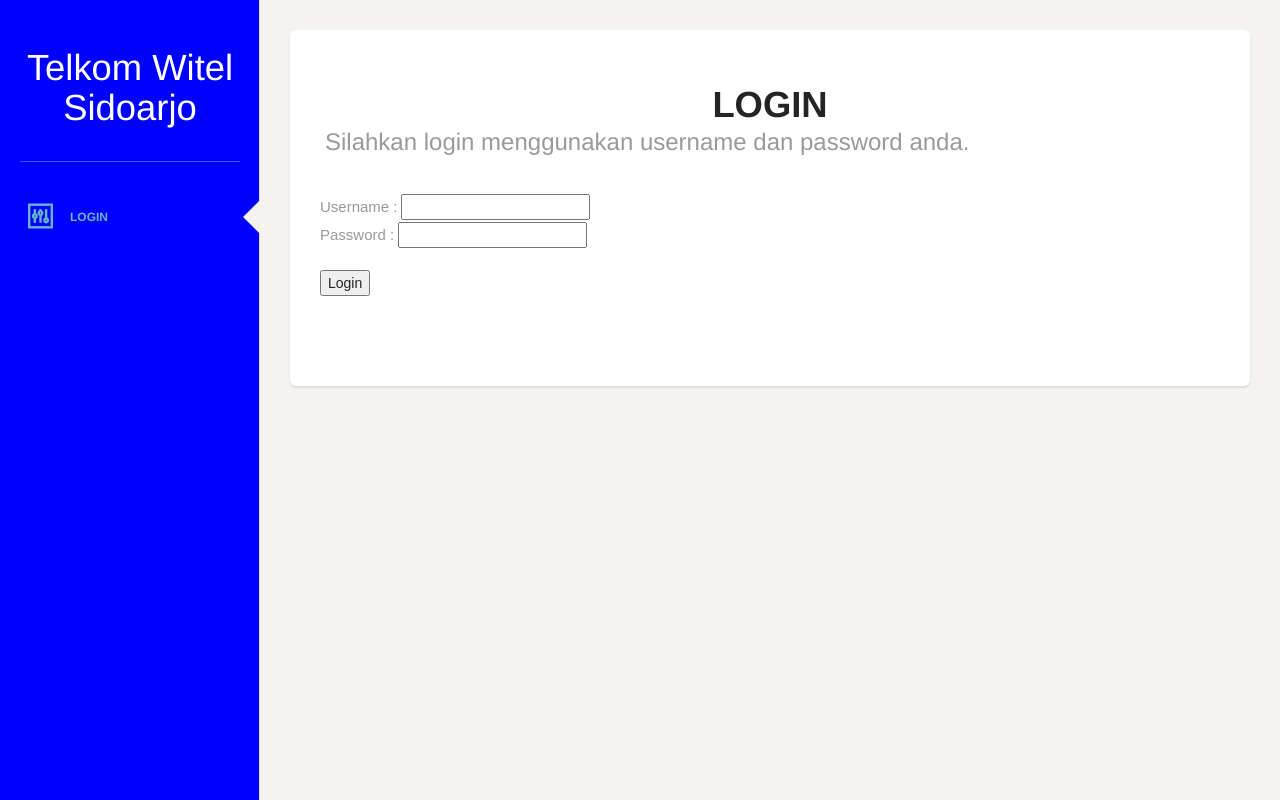
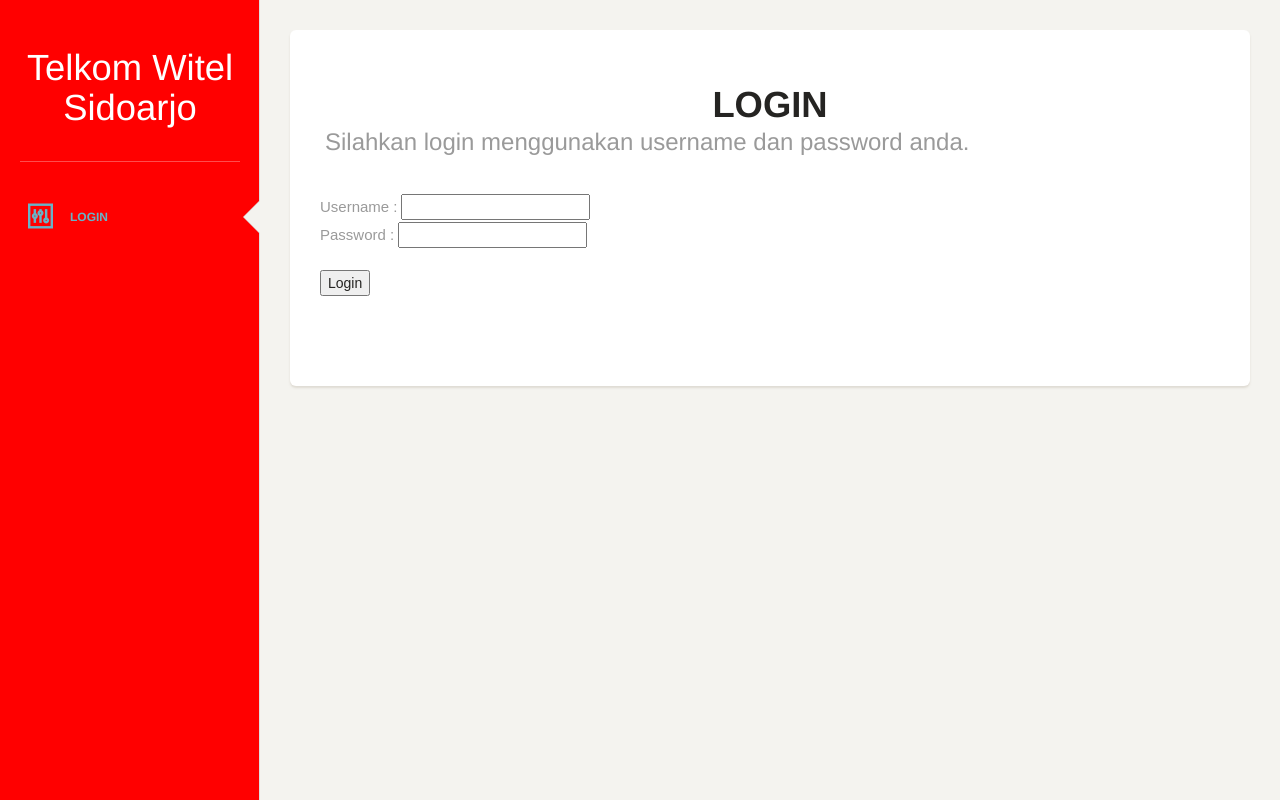
Before and after one commit to dsatriia/magangtelkom, a PHP site: page /index.php in a window 1280 px wide. Run offline with PHP 8.4, Linux system fonts and the light colour scheme; some libraries are stand-ins or nearby versions; some web fonts are replaced.

Commit message:
coba update

```diff
--- a/sidebar/sidebar_login.php
+++ b/sidebar/sidebar_login.php
@@ -1,7 +1,7 @@
 <div class="wrapper">
     <div class="sidebar" data-background-color="black" data-active-color="info">
 
-        <div class="sidebar-wrapper" style="background-color:blue">
+        <div class="sidebar-wrapper" style="background-color:red">
             <div class="logo">
                 <h2 style="color:white"><center> Telkom Witel Sidoarjo </center></h2>
             </div>
--- a/sidebar/sidebar_transaksi.php
+++ b/sidebar/sidebar_transaksi.php
@@ -3,6 +3,7 @@
 ?>
 <div class="wrapper">
     <div class="sidebar" data-background-color="black" data-active-color="info">
+
 
         <div class="sidebar-wrapper">
             <div class="logo">
```
